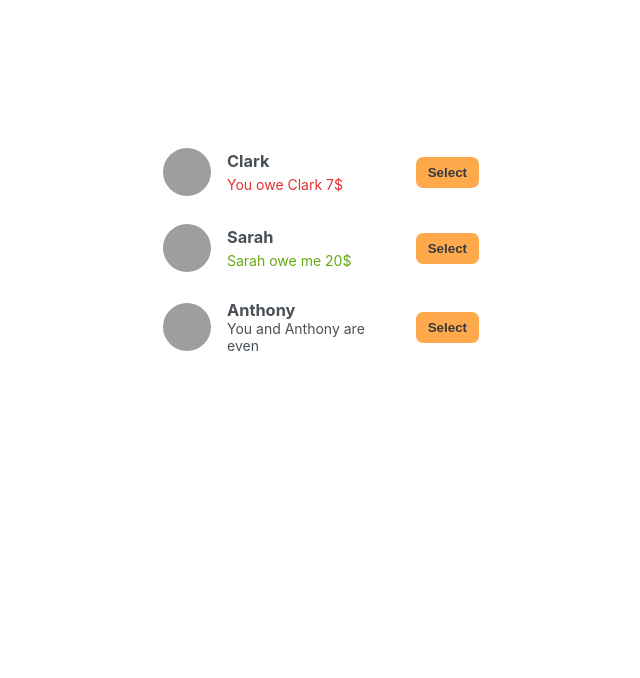
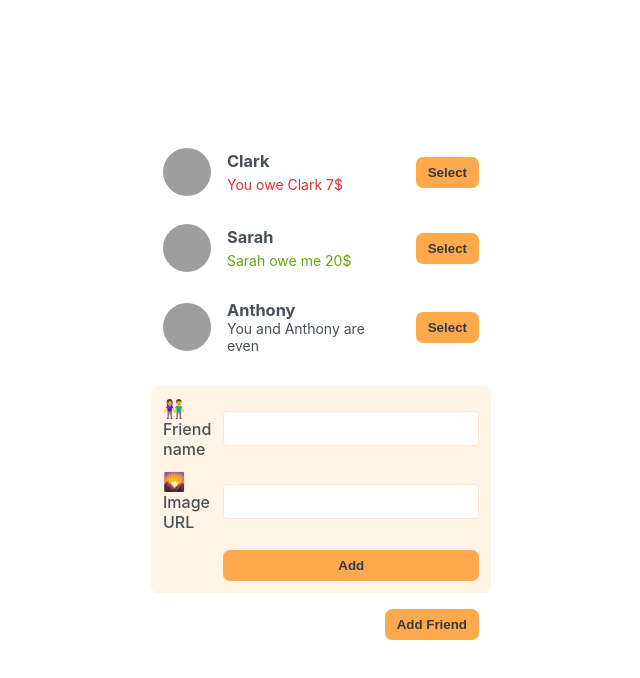
Before and after one commit to HossainRezayi/eat-n-split, a React (Vite) app: page / in a window 1280 px wide. Shown: the top 678 px of the page, without its empty margins (79-719 px from the left). Built offline with nearby package versions, Linux system fonts and the light colour scheme; grey boxes are pictures that could not be loaded.

Commit message:
Building Add form Friend component

```diff
--- a/src/App.jsx
+++ b/src/App.jsx
@@ -24,6 +24,8 @@
     <div className="app">
       <div className="sidebar">
         <FriendsList />
+        <FormAddFriends />
+        <Button>Add Friend</Button>
       </div>
     </div>
   );
@@ -57,7 +59,25 @@
         </p>
       )}
       {friend.balance === 0 && <p>You and {friend.name} are even</p>}
-      <button className="button">Select</button>
+      <Button>Select</Button>
     </li>
   );
 }
+
+function Button({ children }) {
+  return <button className="button">{children}</button>;
+}
+
+function FormAddFriends() {
+  return (
+    <form className="form-add-friend">
+      <label>👫Friend name</label>
+      <input type="text" />
+
+      <label>🌄Image URL</label>
+      <input type="text" />
+
+      <Button>Add</Button>
+    </form>
+  );
+}
```
